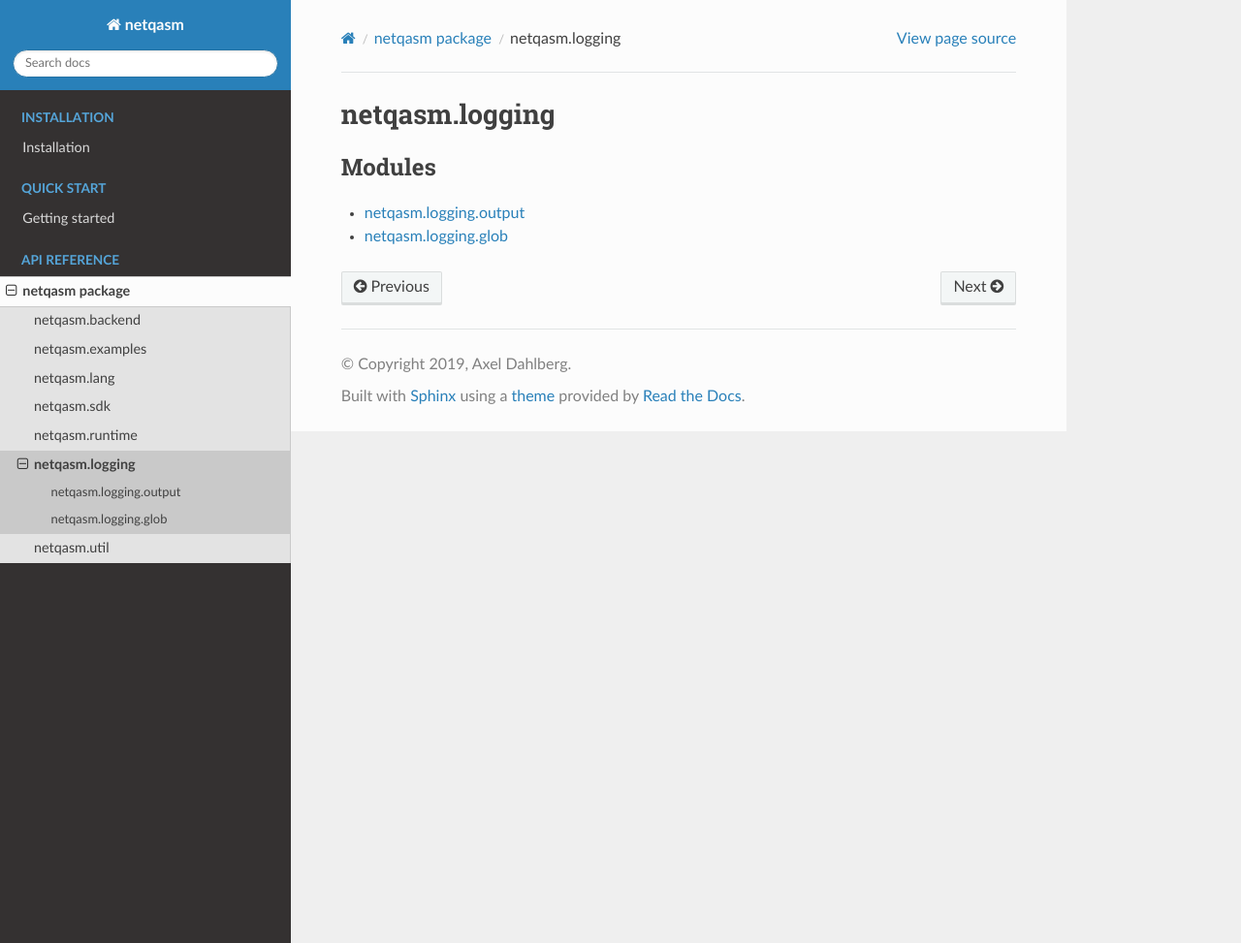
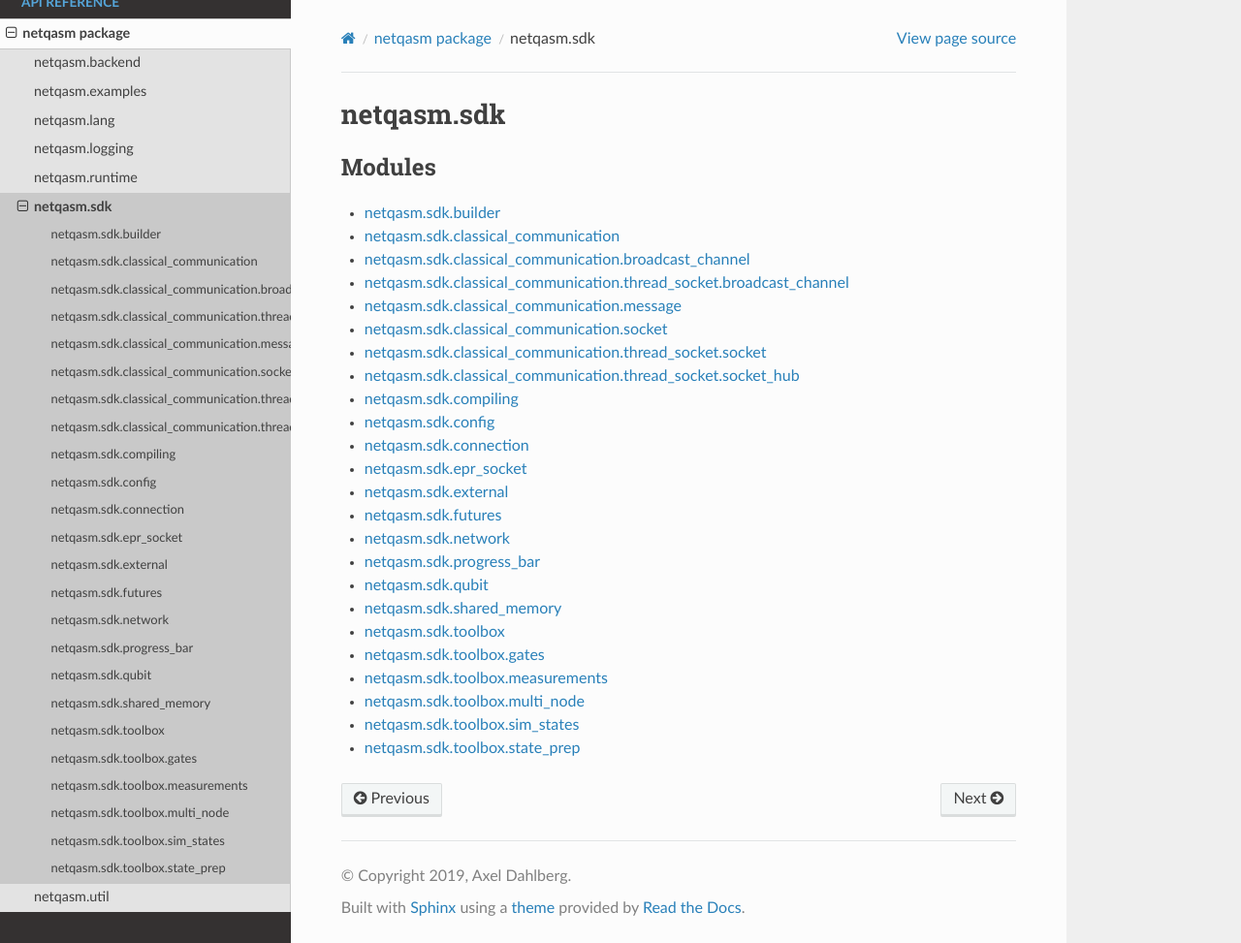
Before and after one commit to QuTech-Delft/netqasm, a Sphinx documentation site: the page built from docs/netqasm.sdk.rst, in a window 1280 px wide and 973 px high. Shown: the whole window at 97% size. Built offline with Sphinx 7.4.7 and the Read the Docs theme 2.0.0, drawn with Linux system fonts in a browser that asks for light colours.

Commit message:
Add sdk submodules to sphinx

```diff
--- /dev/null
+++ b/docs/api_sdk/netqasm.sdk.classical_communication.rst
@@ -0,0 +1,50 @@
+netqasm\.sdk\.classical_communication
+-------------------------------------
+
+netqasm.sdk.classical_communication.broadcast_channel
+-----------------------------------------------------
+
+.. automodule:: netqasm.sdk.classical_communication.broadcast_channel
+   :members:
+   :undoc-members:
+   :show-inheritance:
+
+netqasm.sdk.classical_communication.thread_socket.broadcast_channel
+-----------------------------------------------------
+
+.. automodule:: netqasm.sdk.classical_communication.thread_socket.broadcast_channel
+   :members:
+   :undoc-members:
+   :show-inheritance:
+
+netqasm.sdk.classical_communication.message
+-------------------------------------------
+
+.. automodule:: netqasm.sdk.classical_communication.message
+   :members:
+   :undoc-members:
+   :show-inheritance:
+
+netqasm.sdk.classical_communication.socket
+-------------------------------------------
+
+.. automodule:: netqasm.sdk.classical_communication.socket
+   :members:
+   :undoc-members:
+   :show-inheritance:
+
+netqasm.sdk.classical_communication.thread_socket.socket
+-------------------------------------------
+
+.. automodule:: netqasm.sdk.classical_communication.thread_socket.socket
+   :members:
+   :undoc-members:
+   :show-inheritance:
+
+netqasm.sdk.classical_communication.thread_socket.socket_hub
+-------------------------------------------
+
+.. automodule:: netqasm.sdk.classical_communication.thread_socket.socket_hub
+   :members:
+   :undoc-members:
+   :show-inheritance:
--- /dev/null
+++ b/docs/api_sdk/netqasm.sdk.toolbox.rst
@@ -0,0 +1,42 @@
+netqasm\.sdk\.toolbox
+-------------------------------------
+
+netqasm.sdk.toolbox.gates
+-----------------------------------------------------
+
+.. automodule:: netqasm.sdk.toolbox.gates
+   :members:
+   :undoc-members:
+   :show-inheritance:
+
+netqasm.sdk.toolbox.measurements
+-----------------------------------------------------
+
+.. automodule:: netqasm.sdk.toolbox.measurements
+   :members:
+   :undoc-members:
+   :show-inheritance:
+
+netqasm.sdk.toolbox.multi_node
+-----------------------------------------------------
+
+.. automodule:: netqasm.sdk.toolbox.multi_node
+   :members:
+   :undoc-members:
+   :show-inheritance:
+
+netqasm.sdk.toolbox.sim_states
+-----------------------------------------------------
+
+.. automodule:: netqasm.sdk.toolbox.sim_states
+   :members:
+   :undoc-members:
+   :show-inheritance:
+
+netqasm.sdk.toolbox.state_prep
+-----------------------------------------------------
+
+.. automodule:: netqasm.sdk.toolbox.state_prep
+   :members:
+   :undoc-members:
+   :show-inheritance:
--- a/docs/netqasm.sdk.rst
+++ b/docs/netqasm.sdk.rst
@@ -1,9 +1,20 @@
-netqasm\.logging
+netqasm\.sdk
 ================
 
 .. toctree::
    :caption: Modules
    :maxdepth: 2
 
-   api_logging/netqasm.logging.glob
-   api_logging/netqasm.logging.output
+   api_sdk/netqasm.sdk.builder
+   api_sdk/netqasm.sdk.classical_communication
+   api_sdk/netqasm.sdk.compiling
+   api_sdk/netqasm.sdk.config
+   api_sdk/netqasm.sdk.connection
+   api_sdk/netqasm.sdk.epr_socket
+   api_sdk/netqasm.sdk.external
+   api_sdk/netqasm.sdk.futures
+   api_sdk/netqasm.sdk.network
+   api_sdk/netqasm.sdk.progress_bar
+   api_sdk/netqasm.sdk.qubit
+   api_sdk/netqasm.sdk.shared_memory
+   api_sdk/netqasm.sdk.toolbox
```
Also changed, not shown: docs/netqasm.logging.rst (+3 -12 lines), 1 other file.
